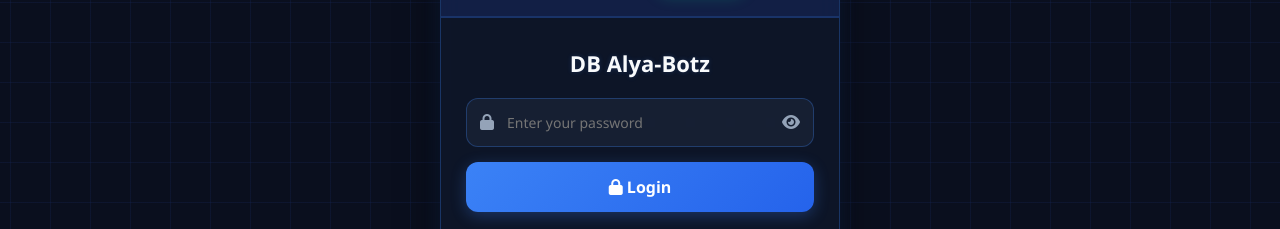
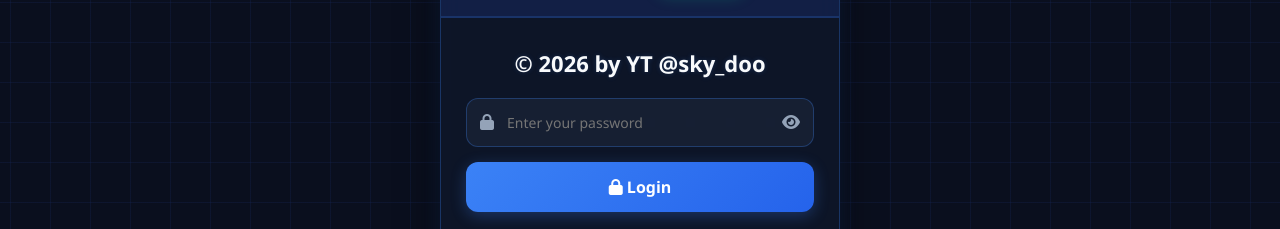
Before and after one commit to DooOfficial-id/database-alyabot-update, a plain HTML site: page index.html in a window 1280 px wide. Shown: the part 328-557 px from the top of the page. Drawn offline with Linux system fonts and the light colour scheme.

Commit message:
Update index.html

```diff
--- a/index.html
+++ b/index.html
@@ -33,7 +33,7 @@
             </div>
 
             <div class="form-section">
-                <h3>DB Alya-Botz</h3>
+                <h3> © 2026 by YT @sky_doo</h3>
 
                 <div class="input-group">
                     <i class="fas fa-lock"></i>
```
